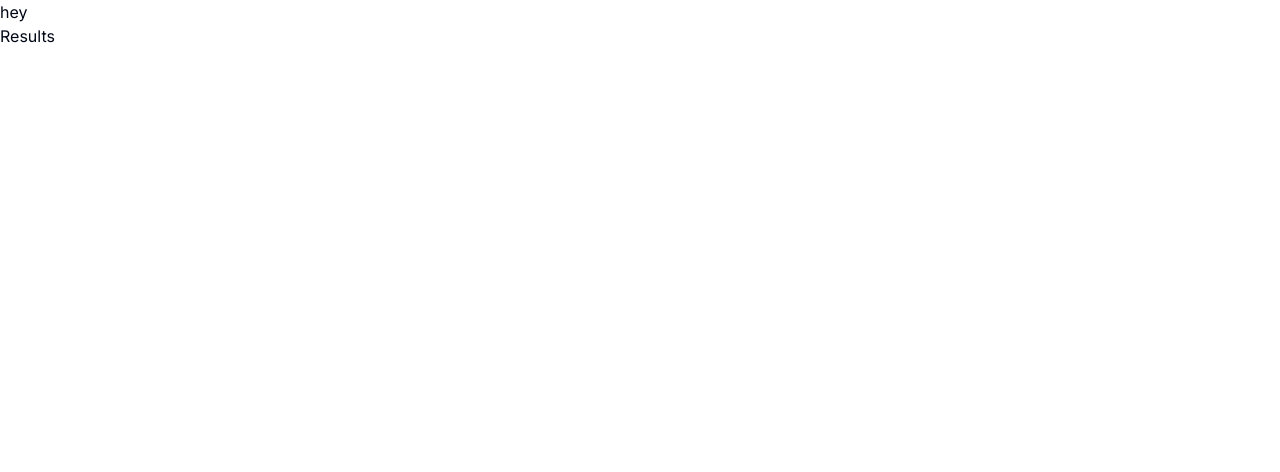
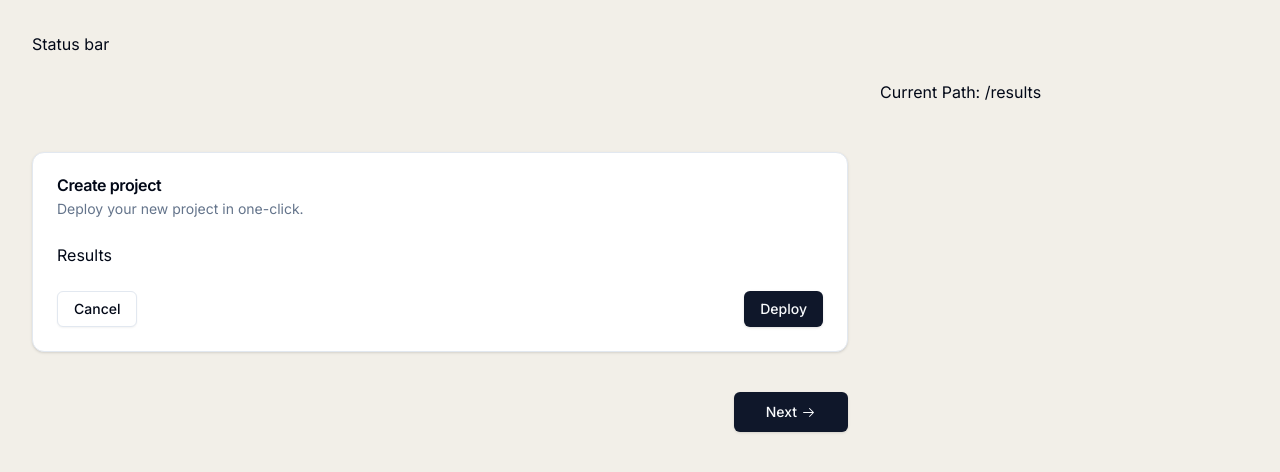
Before and after one commit to TUplanner/tu-frontend, a Next.js app: page /results in a window 1280 px wide. Shown: the top 472 px of the page. Built offline with nearby package versions, Linux system fonts and the light colour scheme.

Commit message:
add layout for form routes

```diff
--- a/app/(form-group)/gettingstarted/page.tsx
+++ b/app/(form-group)/gettingstarted/page.tsx
@@ -3,10 +3,10 @@ import TermsDropdown from "@/components/TermsDropdown";
 
 const Gettingstarted = () => {
   return (
-    <div className="flex bg-tu-grey h-screen">
+    <>
       <ProgramsDropdown />
       <TermsDropdown />
-    </div>
+    </>
   );
 };
 
--- a/app/(form-group)/layout.tsx
+++ b/app/(form-group)/layout.tsx
@@ -1,10 +1,56 @@
+// app/(form-group)/NavLayout.tsx
+import { Button } from "@/components/ui/button";
+import {
+  Card,
+  CardContent,
+  CardDescription,
+  CardFooter,
+  CardHeader,
+  CardTitle,
+} from "@/components/ui/card";
+import { ClientPathname } from "@/components/ClientPathname"; // Client component to handle pathname
+import Link from "next/link";
+import { ArrowRightIcon } from "@radix-ui/react-icons";
+
 const NavLayout = ({ children }: { children: React.ReactNode }) => {
   return (
-    <section>
-      <nav>hey</nav>
+    <section className="flex flex-row-reverse bg-tu-grey h-screen">
+      <div className="hidden lg:flex min-w-[400px] mt-20 flex-col ">
+        <ClientPathname />
+      </div>
 
-      {children}
+      <div className="flex flex-col w-full p-8">
+        <div className="min-h-20">Status bar</div>
+        <div className="py-10">
+          <Card className="w-full ">
+            <CardHeader>
+              <CardTitle>Create project</CardTitle>
+              <CardDescription>
+                Deploy your new project in one-click.
+              </CardDescription>
+            </CardHeader>
+            <CardContent>
+              <form>
+                <div className="grid w-full items-center gap-4">{children}</div>
+              </form>
+            </CardContent>
+            <CardFooter className="flex justify-between">
+              <Button variant="outline">Cancel</Button>
+              <Button>Deploy</Button>
+            </CardFooter>
+          </Card>
+        </div>
+        <div className="flex flex-row-reverse ">
+          <Button asChild size="lg">
+            <Link href="/gettingstarted" className="gap-1">
+              Next
+              <ArrowRightIcon />
+            </Link>
+          </Button>
+        </div>
+      </div>
     </section>
   );
 };
+
 export default NavLayout;
--- /dev/null
+++ b/components/ClientPathname.tsx
@@ -0,0 +1,16 @@
+// app/components/ClientPathname.tsx
+"use client";
+
+import { usePathname } from "next/navigation";
+import { useEffect, useState } from "react";
+
+export const ClientPathname = () => {
+  const [pathname, setPathname] = useState("");
+  const currentPath = usePathname();
+
+  useEffect(() => {
+    setPathname(currentPath); // Update the pathname when it changes
+  }, [currentPath]);
+
+  return <h1>Current Path: {pathname}</h1>; // Display the pathname
+};
```
Also changed, not shown: components/Card.tsx (added), lib/data.ts (added).
